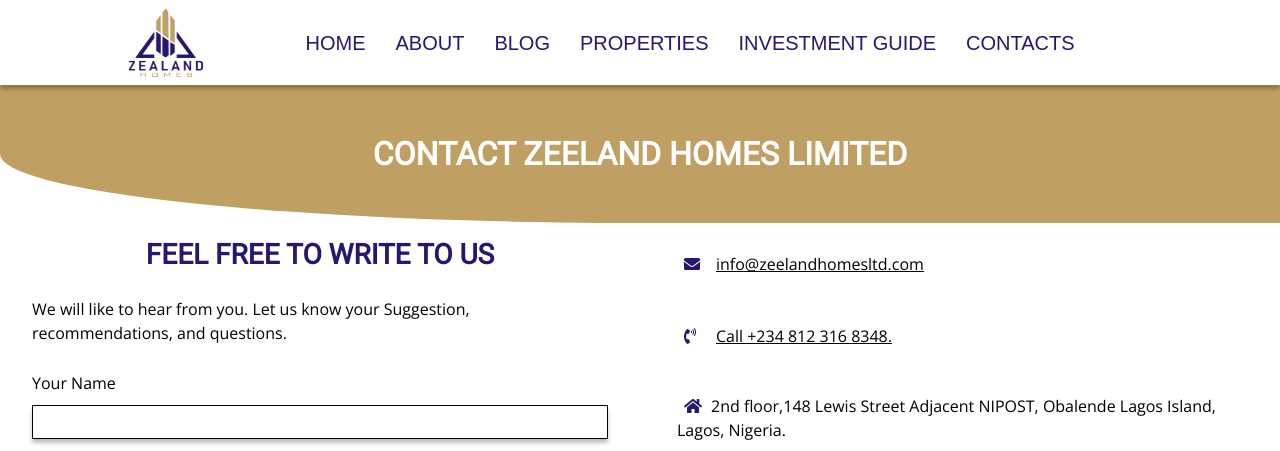
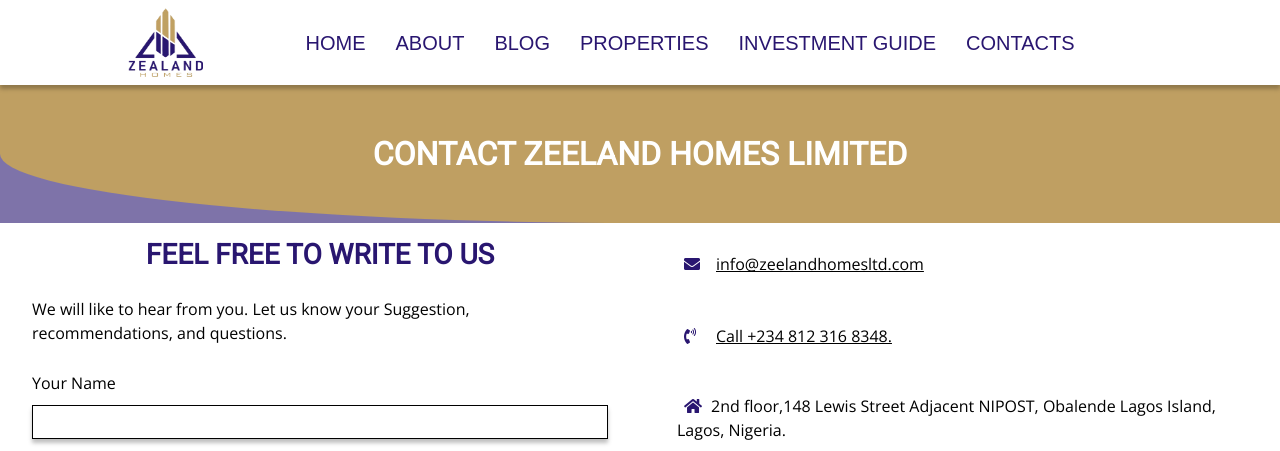
Before and after one commit to EbereUzodufa/zeeland, a plain HTML site: page contacts.html in a window 1280 px wide. Shown: the top 451 px of the page. Drawn offline with nearby package versions, Linux system fonts and the light colour scheme.

Commit message:
Add background of purple opacity-0.6 to .title-wrap.container

```diff
--- a/stylesheet.css
+++ b/stylesheet.css
@@ -187,6 +187,10 @@
 	color: #000;
     font-size: 1em;
     margin: auto 5px;
+}
+
+.title-wrap.container {
+    background: rgba(40, 22, 112, 0.6);
 }
 
 div.contact.field {
```
